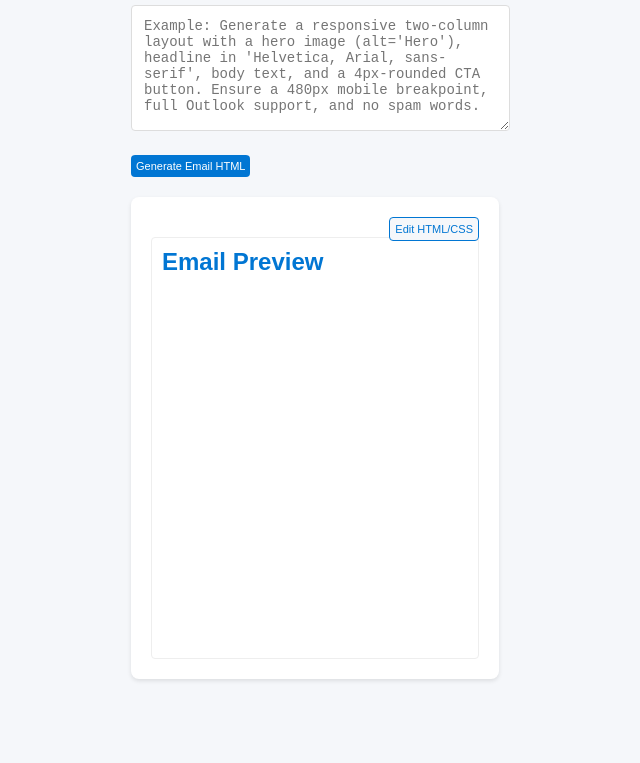
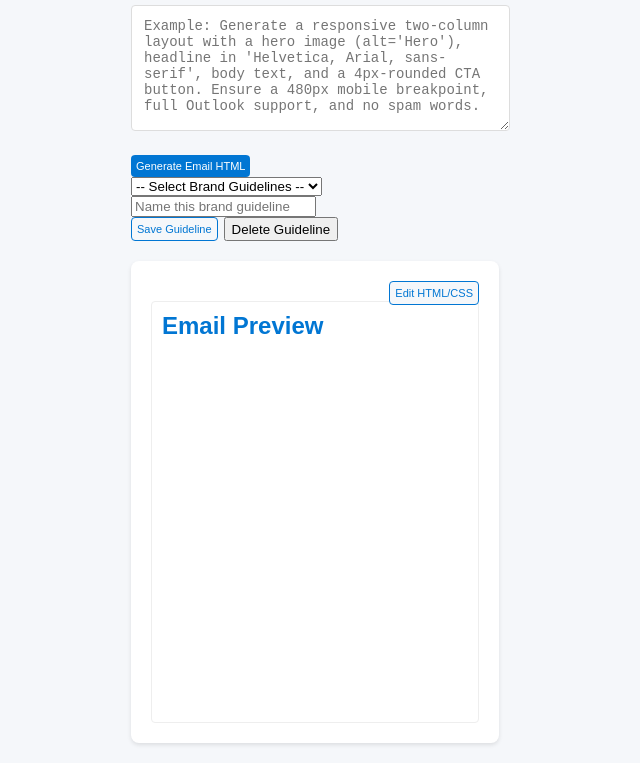
Before and after one commit to sushant-reddy/newchatgpt1905, a website: page public/index.html in a window 1280 px wide. Shown: the part 99-862 px from the top of the page, without its empty margins (325-965 px from the left). Before the commit the page ends 800 px from the top, so only its background shows below. Drawn offline with nearby package versions, Linux system fonts and the light colour scheme.

Commit message:
Update index.html

```diff
--- a/public/index.html
+++ b/public/index.html
@@ -16,7 +16,24 @@
         <label for="prompt-input">Enter your email design prompt:</label>
         <textarea id="prompt-input" placeholder="Example: Generate a responsive two-column layout with a hero image (alt='Hero'), headline in 'Helvetica, Arial, sans-serif', body text, and a 4px‐rounded CTA button. Ensure a 480px mobile breakpoint, full Outlook support, and no spam words."></textarea>
       </div>
-      <button id="generate-btn" class="primary-button">Generate Email HTML</button>
+      <div class="controls-container">
+        <div class="controls-row">
+          <button id="generate-btn" class="primary-button">Generate Email HTML</button>
+          <div class="dropdown-container">
+            <select id="brand-guidelines-dropdown" class="dropdown">
+              <option value="">-- Select Brand Guidelines --</option>
+              <!-- Options will be populated by JavaScript -->
+            </select>
+          </div>
+        </div>
+        <div class="controls-row prompt-controls">
+          <input type="text" id="prompt-name" placeholder="Name this brand guideline" class="prompt-name-input">
+          <div style="display: flex; gap: 6px;">
+          <button id="save-prompt-btn" class="secondary-button">Save Guideline</button>
+          <button id="delete-guideline-btn" class="danger-button">Delete Guideline</button>
+          </div>
+        </div>
+      </div>
       <div id="loading-indicator" class="hidden">
         <div class="spinner"></div>
         <p>Generating your email code...</p>
```
